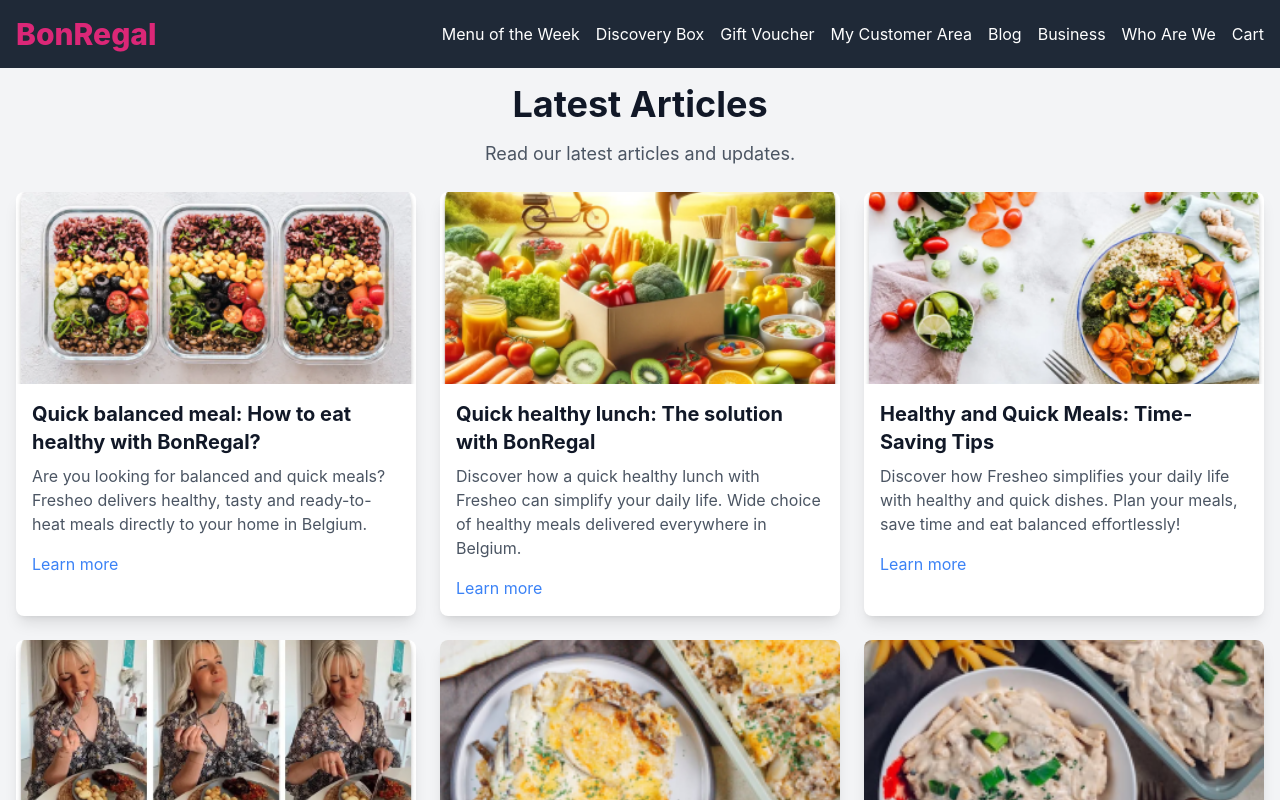
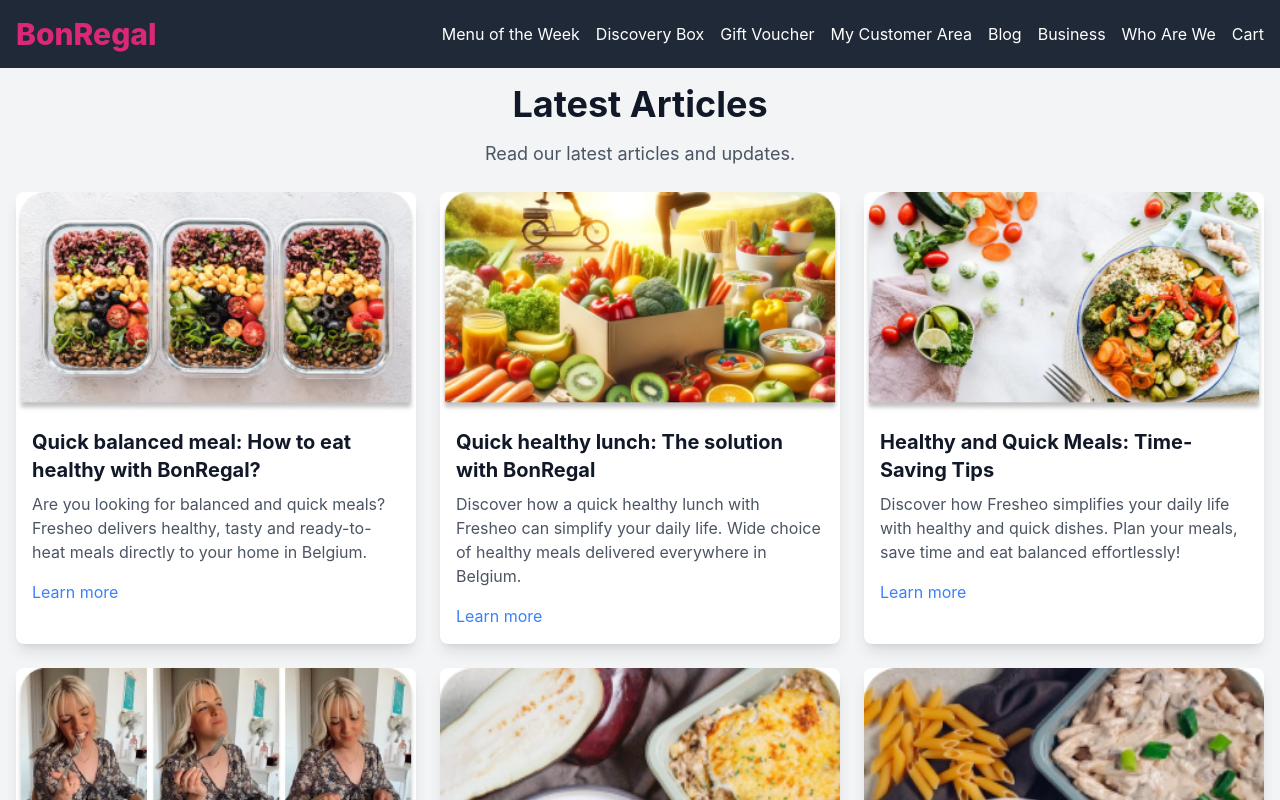
Before and after one commit to Charlesoluwafemi/miamiche.fr, a Next.js app: page /blog in a window 1280 px wide. Shown: the top 800 px of the page. Built offline with nearby package versions, Linux system fonts and the light colour scheme.

Commit message:
Update blog.js

```diff
--- a/pages/blog.js
+++ b/pages/blog.js
@@ -1,4 +1,5 @@
 import Head from 'next/head';
+import Image from 'next/image'; // Import Image from Next.js
 
 export default function Blog() {
   const articles = [
@@ -59,10 +60,13 @@
             {articles.map((article, index) => (
               <div key={index} className="bg-white shadow-lg rounded-lg overflow-hidden">
                 <div className="relative">
-                  <img
+                  <Image
                     src={article.image}
                     alt={article.title}
-                    className="w-full h-48 object-cover"
+                    layout="responsive" // Use layout for responsive images
+                    width={500} // Set a suitable width
+                    height={300} // Set a suitable height
+                    className="object-cover"
                   />
                 </div>
                 <div className="p-4">
```
